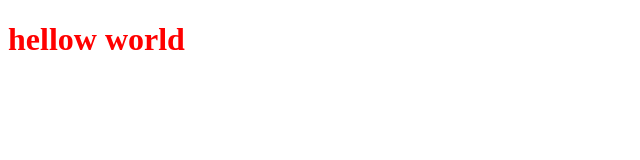
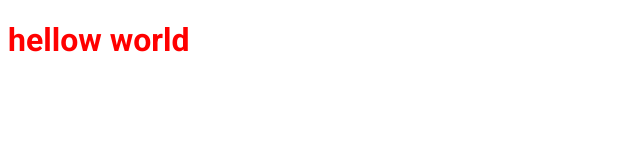
Before and after one commit to thalison1998/IG-NEWS, a Next.js app: page / in a window 1280 px wide. Shown: the top 160 px of the page, without its empty margins (0-640 px from the left). Built offline with nearby package versions, Linux system fonts and the light colour scheme.

Commit message:
importação de fonte externa

```diff
--- a/src/pages/_app.tsx
+++ b/src/pages/_app.tsx
@@ -1,7 +1,13 @@
 import {AppProps} from "next/app"
+import Head from 'next/head'
+function MyApp({ Component, pageProps }:AppProps) {
+  return(
+  <>
 
-function MyApp({ Component, pageProps }:AppProps) {
-  return <Component {...pageProps} />
+  <Component {...pageProps} />
+  </>
+
+  )
 }
 
 export default MyApp
--- /dev/null
+++ b/src/pages/_document.tsx
@@ -0,0 +1,20 @@
+import Document, {Html, Head, Main, NextScript} from 'next/document'
+
+export default class MyDocument extends Document{
+    render() {
+        return(
+            <Html>
+                <Head>
+                <link rel="preconnect" href="https://fonts.googleapis.com" />
+                <link rel="preconnect" href="https://fonts.gstatic.com"  />
+                <link href="https://fonts.googleapis.com/css2?family=Roboto:wght@400;700;900&display=swap" rel="stylesheet" />
+
+                </Head>
+                <body>
+                    <Main />
+                    <NextScript />
+                </body>
+            </Html>
+        )
+    }
+}
--- a/src/pages/index.tsx
+++ b/src/pages/index.tsx
@@ -1,9 +1,16 @@
+import Head from "next/head"
 import styles from "../styles/home.module.scss"
 
 export default function Home() {
   return (
+    <>
+    <Head>
+        <title>IG news | home</title>
+    </Head>
     <h1 className={styles.title}>
       hellow world
     </h1>
+    </>
+
   )
 }
--- a/src/styles/home.module.scss
+++ b/src/styles/home.module.scss
@@ -1,4 +1,4 @@
 .title {
     color:red;
-
+    font-family: "Roboto";
 }
```
